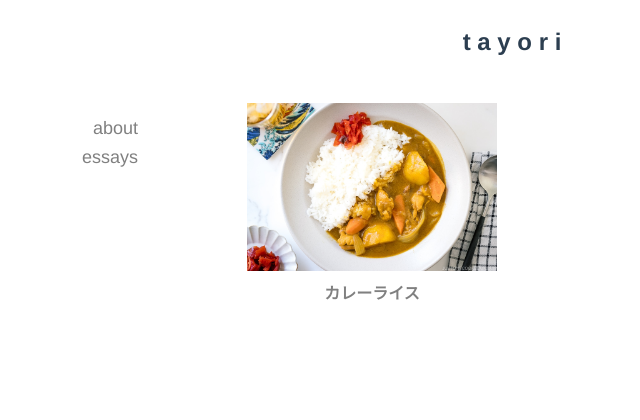
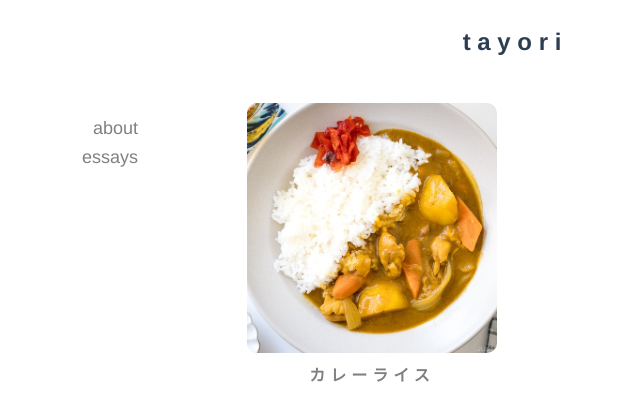
Before and after one commit to iggyray/tayori, a Vue app: page /essays in a window 1280 px wide. Shown: the top 420 px of the page, without its empty margins (128-768 px from the left). Built offline with nearby package versions, Linux system fonts and the light colour scheme.

Commit message:
enlarged topic images

```diff
--- a/src/components/TopicComponent.vue
+++ b/src/components/TopicComponent.vue
@@ -30,15 +30,18 @@
 </script>
 <style scoped>
 .topic-component {
-  margin-bottom: 30px;
+  margin-bottom: 20px;
 }
 h4 {
   width: 250px;
   margin-top: 5px;
+  letter-spacing: 5px;
 }
 img {
   width: 250px;
-  height: 168px;
+  height: 250px;
+  object-fit: cover;
+  border-radius: 10px;
 }
 a:hover {
   cursor: pointer;
```
